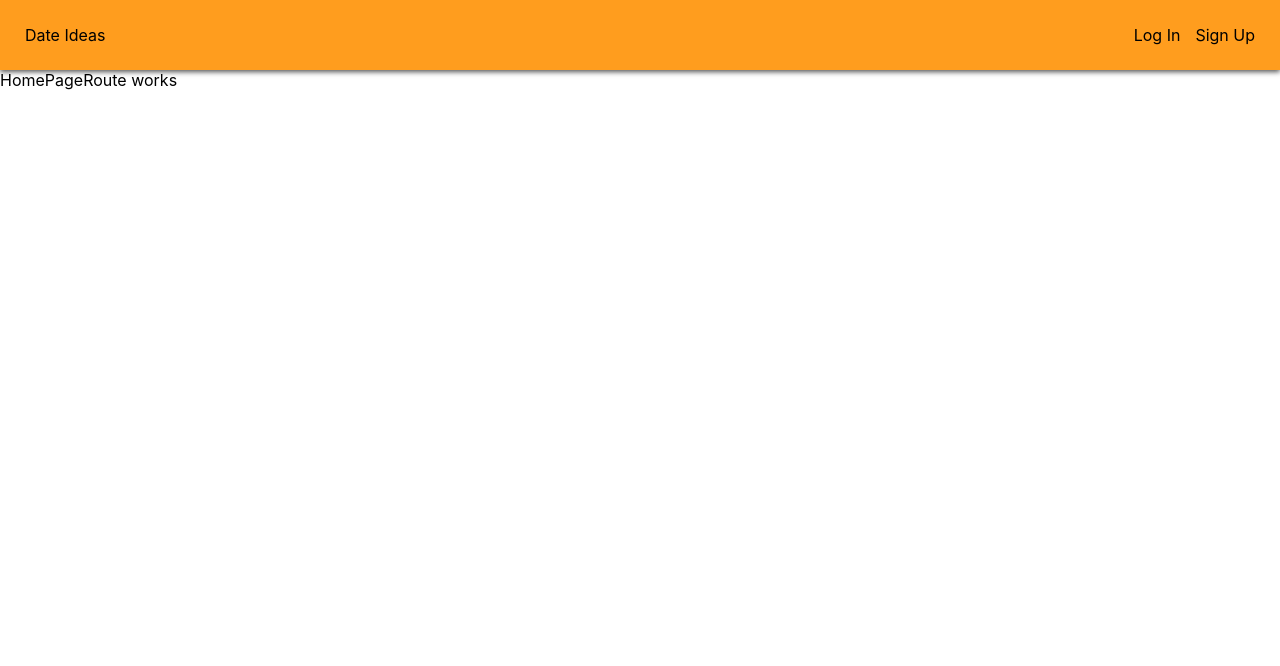
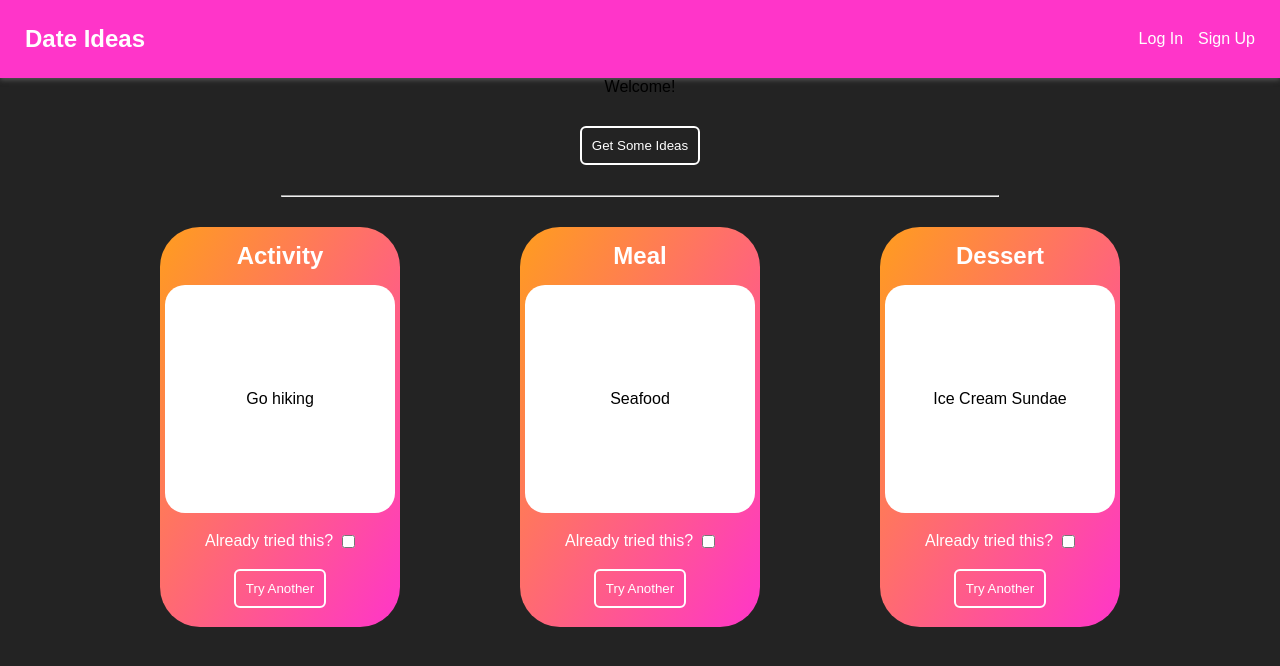
Before and after one commit to joewickes/date-ideas, a React (Create React App) app: page / in a window 1280 px wide. Shown: the top 666 px of the page. Built offline with nearby package versions, Linux system fonts and the light colour scheme.

Commit message:
Wireframe and style HomePageRoute

```diff
--- a/src/components/App/App.css
+++ b/src/components/App/App.css
@@ -1,4 +1,18 @@
+/* color pallette = brown - #524438, orange - #ff9d1e, gray - #B9A89A, seafoam green - #00D5B6, green - #009B82 */
+
 * {
   margin: 0px;
   padding: 0px;
+  font-family: sans-serif;
 }
+
+body {
+  background-color: #232323;
+}
+
+.reg-btn {
+  border: none;
+  background-color: #00BCE1;
+  padding: 10px;
+  border-radius: 6px;
+}
--- a/src/components/App/App.js
+++ b/src/components/App/App.js
@@ -11,7 +11,7 @@ import LogInRoute from './../../routes/LogInRoute/LogInRoute';
 
 export default function App() {
   return (
-    <div className="App">
+    <div className='App'>
       <Switch>
         <Route exact path='/' component={() => <HomePageRoute />} />
         <Route exact path='/signup' component={() => <SignUpRoute />} />
--- a/src/components/Header/Header.css
+++ b/src/components/Header/Header.css
@@ -1,11 +1,11 @@
 header {
   display: flex;
-  background-color: #ff9d1e;
+  background-color: #FF35C9;
   box-shadow: 0px 2px 5px #555;
 }
 
 header a {
-  color: #000;
+  color: #fff;
   text-decoration: none;
 }
 
@@ -21,7 +21,7 @@ header a {
 }
 
 .header-left a:hover {
-  transition: all .1s ease-in-out;
+  transition: all .2s ease-in-out;
   transform: scale(1.07);
 }
 
--- a/src/components/Header/Header.js
+++ b/src/components/Header/Header.js
@@ -16,7 +16,7 @@ export default class Header extends React.Component {
           return (
             <header>
               <section className='header-left'>
-                <NavLink to='/'><p>Date Ideas</p></NavLink>
+                <NavLink to='/'><h1>Date Ideas</h1></NavLink>
               </section>
               <section className='header-right'>
                 <ul className='login-signup-list'>
--- a/src/routes/HomePageRoute/HomePageRoute.css
+++ b/src/routes/HomePageRoute/HomePageRoute.css
@@ -0,0 +1,117 @@
+.HomePageRoute {
+  display: flex;
+  flex-direction: column;
+  align-items: center;
+}
+
+.HomePageRoute hr {
+  width: 75%;
+}
+
+.all-ideas-btn {
+  background-color: transparent;
+  border: 2px solid #fff;
+  color: #fff;
+  margin: 30px 0px;
+}
+
+.all-ideas-btn:hover {
+  transition: all .15s ease-in-out;
+  border-color: #FF9D1E;
+  color: #FF9D1E;
+}
+
+.all-ideas-container {
+  width: 100%;
+  display: flex;
+  flex-direction: column;
+  align-items: center;
+  justify-content: center;
+}
+
+.idea {
+  width: 75%;
+  display: flex;
+  flex-direction: column;
+  align-items: center;
+  border-radius: 40px;
+  background: linear-gradient(to bottom right, #FF9D1E, #FF35C9); ;
+  height: 60vh;
+  color: #fff;
+  margin-top: 30px;
+}
+
+.idea-top {
+  flex: 1;
+  width: 100%;
+  display: flex;
+  flex-direction: column;
+  align-items: center;
+}
+
+.idea-top h2 {
+  padding: 15px 0px;
+}
+
+.idea-middle {
+  flex: 4;
+  width: 96%;
+  background-color: #fff;
+  display: flex;
+  color: #000;
+  flex-direction: column;
+  align-items: center;
+  justify-content: center;
+  border-radius: 20px;
+}
+
+.idea-bottom {
+  flex: 2;
+  display: flex;
+  flex-direction: column;
+  align-items: center;
+  justify-content: space-evenly;
+  width: 100%;
+}
+
+.already-tried-checkbox-container {
+  display: flex;
+  margin: 0px;
+  justify-content: space-evenly;
+  width: 70%;
+  align-items: center;
+}
+
+.try-another-button-container {
+  padding-bottom: 15px;
+}
+
+.idea-bottom button {
+  background-color: inherit;
+  border: 2px solid #fff;
+  color: #fff;
+}
+
+.idea-bottom button:hover {
+  transition: all .15s ease-in-out;
+  border-color: #232323;
+  color: #232323;
+}
+
+@media all and (min-width: 800px) {
+  .HomePageRoute hr {
+    width: 56%;
+  }
+
+  .all-ideas-container {
+    width: 75%;
+    display: flex;
+    flex-direction: row;
+    justify-content: space-between;
+  }
+
+  .idea {
+    width: 25%;
+    height: 50vh;
+  }
+}
--- a/src/routes/HomePageRoute/HomePageRoute.js
+++ b/src/routes/HomePageRoute/HomePageRoute.js
@@ -1,6 +1,9 @@
 // Dependencies
 import React from 'react';
 import { withRouter } from 'react-router-dom';
+
+// Styles
+import './HomePageRoute.css';
 
 // Context
 import Context from '../../context/Context';
@@ -16,8 +19,69 @@ class HomePageRoute extends React.Component {
           return (
             <>
               <Header />
-              <main className="HomePageRoute">
-                <p>HomePageRoute works</p>
+              <main className='HomePageRoute'>
+                <p>Welcome!</p>{/* <Welcome /> */}
+                <div className='all-ideas-btn-container'>
+                  <button className='all-ideas-btn reg-btn'>Get Some Ideas</button>
+                </div>
+                <hr />
+                <section className='all-ideas-container'>
+                  <div className='idea'>
+                    <div className='idea-top'>
+                      <h2>Activity</h2>
+                    </div>
+                    <div className='idea-middle'>
+                      <p>Go hiking</p>
+                    </div>
+                    <div className='idea-bottom'>
+                      <div className='already-tried-checkbox-container'>
+                        <label htmlFor='checkbox'>
+                          Already tried this?
+                        </label>
+                        <input className='checkbox' type='checkbox' />
+                      </div>
+                      <div className='try-another-btn'>
+                        <button className='reg-btn'>Try Another</button>
+                      </div>
+                    </div>
+                  </div>
+                  <div className='idea'>
+                    <div className='idea-top'>
+                      <h2>Meal</h2>
+                    </div>
+                    <div className='idea-middle'>
+                      <p>Seafood</p>
+                    </div>
+                    <div className='idea-bottom'>
+                      <div className='already-tried-checkbox-container'>
+                        <label htmlFor='checkbox'>
+                          Already tried this?
+                        </label>
+                        <input className='checkbox' type='checkbox' />
+                      </div>
+                      <div className='try-another-btn-container'>
+                        <button className='reg-btn'>Try Another</button>
+                      </div>
+                    </div>
+                  </div>
+                  <div className='idea'>
+                    <div className='idea-top'>
+                      <h2>Dessert</h2>
+                    </div>
+                    <div className='idea-middle'>
+                      <p>Ice Cream Sundae</p>
+                    </div>
+                    <div className='idea-bottom'>
+                      <div className='already-tried-checkbox-container'>
+                        <label htmlFor='checkbox'>Already tried this?</label>
+                        <input className='checkbox' type='checkbox' />
+                      </div>
+                      <div className='try-another-btn'>
+                        <button className='reg-btn'>Try Another</button>
+                      </div>
+                    </div>
+                  </div>
+                </section>
               </main>
             </>
           );
--- a/src/routes/LogInRoute/LogInRoute.js
+++ b/src/routes/LogInRoute/LogInRoute.js
@@ -16,7 +16,7 @@ class LogInRoute extends React.Component {
           return (
             <>
               <Header />
-              <main className="LogInRoute">
+              <main className='LogInRoute'>
                 <p>LogInRoute works</p>
               </main>
             </>
--- a/src/routes/SignUpRoute/SignUpRoute.js
+++ b/src/routes/SignUpRoute/SignUpRoute.js
@@ -16,7 +16,7 @@ class SignUpRoute extends React.Component {
           return (
             <>
               <Header />
-              <main className="SignUpRoute">
+              <main className='SignUpRoute'>
                 <p>SignUpRoute works</p>
               </main>
             </>
```
Also changed, not shown: 1 other file (tests, documents, lock files or other folders).
